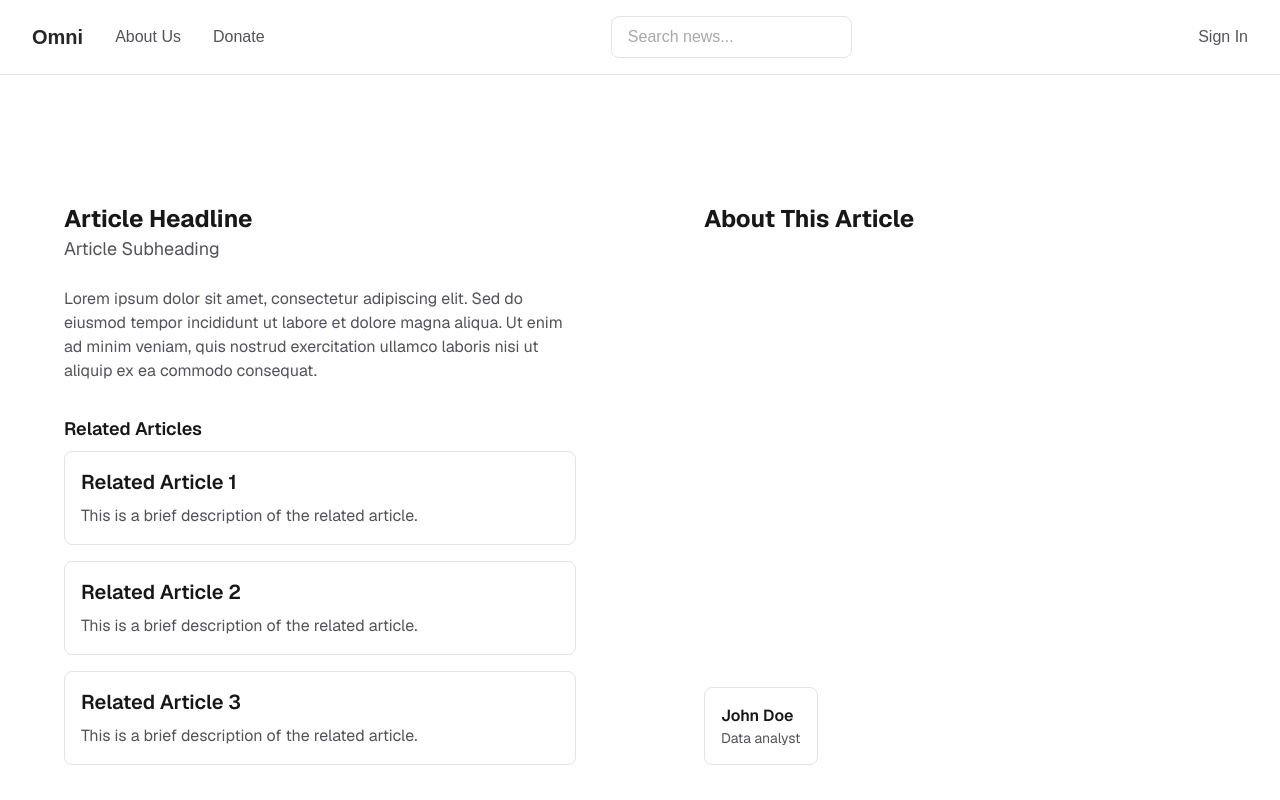
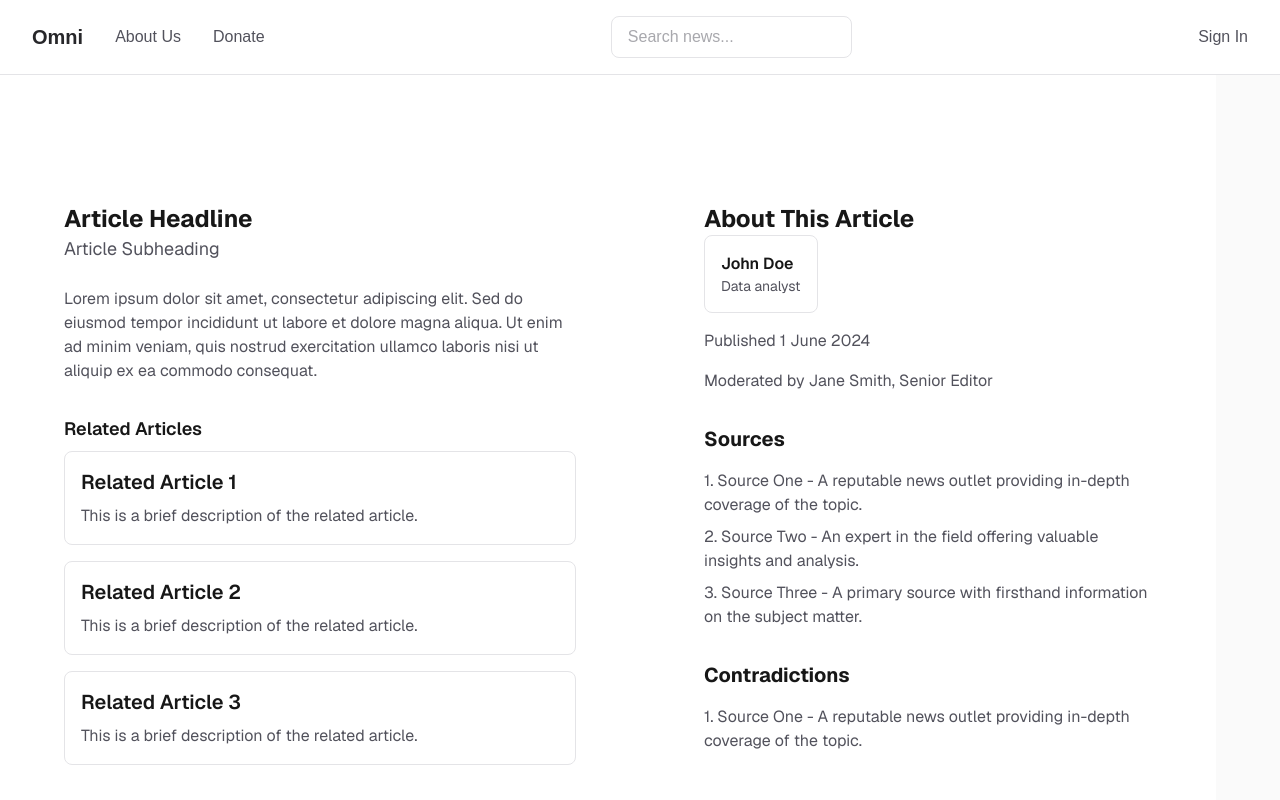
Before and after one commit to thomassrmcardle/Omni, a Next.js app in the folder app/: page /articles/abcde in a window 1280 px wide. Shown: the top 800 px of the page. Built offline with nearby package versions, Linux system fonts and the light colour scheme.

Commit message:
Fixed about layout and added more placeholder data.

```diff
--- a/app/app/articles/[id]/page.tsx
+++ b/app/app/articles/[id]/page.tsx
@@ -33,9 +33,32 @@ export default function Home() {
 
     function AboutLayout() {
       return <div className="flex flex-col flex-1 justify-center bg-zinc-50 font-sans dark:bg-black">
-        <main className="flex flex-1 w-full max-w-3xl flex-col justify-between py-32 px-16 bg-white dark:bg-black sm:items-start">
+        <main className="flex flex-1 w-full max-w-xl flex-col py-32 px-16 bg-white dark:bg-black sm:items-start">
           <h1 className="text-2xl font-bold">About This Article</h1>
           <ProfileCard userId="123" />
+          <p className="text-zinc-600 dark:text-zinc-400 mt-4">
+            Published 1 June 2024
+          </p>
+          <p className="text-zinc-600 dark:text-zinc-400 mt-4">
+            Moderated by Jane Smith, Senior Editor
+          </p>
+
+          <h2 className="text-xl font-bold mt-8">Sources</h2>
+          <p className="text-zinc-600 dark:text-zinc-400 mt-4">
+            1. Source One - A reputable news outlet providing in-depth coverage of the topic.
+          </p>
+          <p className="text-zinc-600 dark:text-zinc-400 mt-2">
+            2. Source Two - An expert in the field offering valuable insights and analysis.
+          </p>
+          <p className="text-zinc-600 dark:text-zinc-400 mt-2">
+            3. Source Three - A primary source with firsthand information on the subject matter.
+          </p>
+
+          <h2 className="text-xl font-bold mt-8">Contradictions</h2>
+          <p className="text-zinc-600 dark:text-zinc-400 mt-4">
+            1. Source One - A reputable news outlet providing in-depth coverage of the topic.
+          </p>
+
         </main>
       </div>
     }
--- a/app/components/profileCard.tsx
+++ b/app/components/profileCard.tsx
@@ -1,7 +1,7 @@
 export default function ProfileCard({ userId } : any) {
   return (
     <a href={`/profiles/${userId}`} >
-        <div className="flex flex-row items-center flex-1 rounded-lg border border-zinc-200 p-4 dark:border-zinc-700 gap-2">
+        <div className="flex flex-row items-center flex-1 w-full rounded-lg border border-zinc-200 p-4 dark:border-zinc-700 gap-2">
             <div className="flex flex-col">
                 <h2 className="font-semibold">{'John Doe'}</h2>
                 <p className="text-sm text-zinc-600 dark:text-zinc-400">{'Data analyst'}</p>
```
